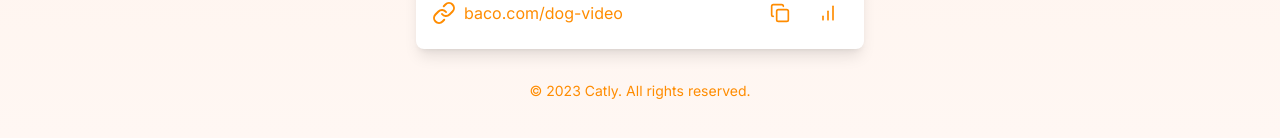
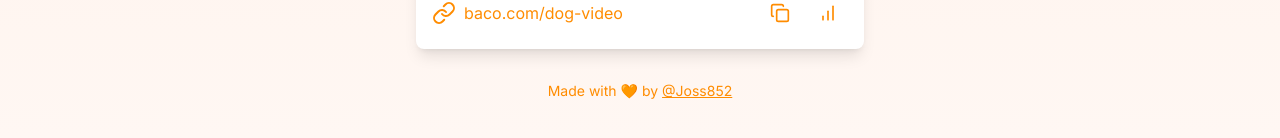
Before and after one commit to Joss852/cat-url-shortener, a Next.js app: page / in a window 1280 px wide. Shown: the part 560-698 px from the top of the page. Built offline with nearby package versions, Linux system fonts and the light colour scheme.

Commit message:
update footer and input components

```diff
--- a/app/components/footer.tsx
+++ b/app/components/footer.tsx
@@ -1,5 +1,10 @@
 export default function Footer() {
   return (
-    <footer className='mt-8 text-sm text-[#FF8C00]'>&copy; 2023 Catly. All rights reserved.</footer>
+    <footer className='mt-8 text-sm text-[#FF8C00]'>
+      Made with 🧡 by{' '}
+      <a target='_blank' referrerPolicy='no-referrer' href='https://github.com/Joss852' className='underline'>
+        @Joss852
+      </a>
+    </footer>
   )
 }
--- a/app/components/input.tsx
+++ b/app/components/input.tsx
@@ -1,7 +1,12 @@
-export default function Input(props: React.InputHTMLAttributes<HTMLInputElement>) {
+interface InputProps extends React.InputHTMLAttributes<HTMLInputElement> {
+  reference: React.RefObject<HTMLInputElement>
+}
+
+export default function Input(props: InputProps) {
   return (
     <input
       {...props}
+      ref={props.reference}
       className={`class="flex h-10 rounded-md border bg-background px-3 py-2 text-sm ring-offset-background file:border-0 file:bg-transparent file:text-sm file:font-medium placeholder:text-muted-foreground focus-visible:outline-none focus-visible:ring-2 focus-visible:ring-ring focus-visible:ring-offset-2 disabled:cursor-not-allowed disabled:opacity-50 ${props.className}`}
     />
   )
```
